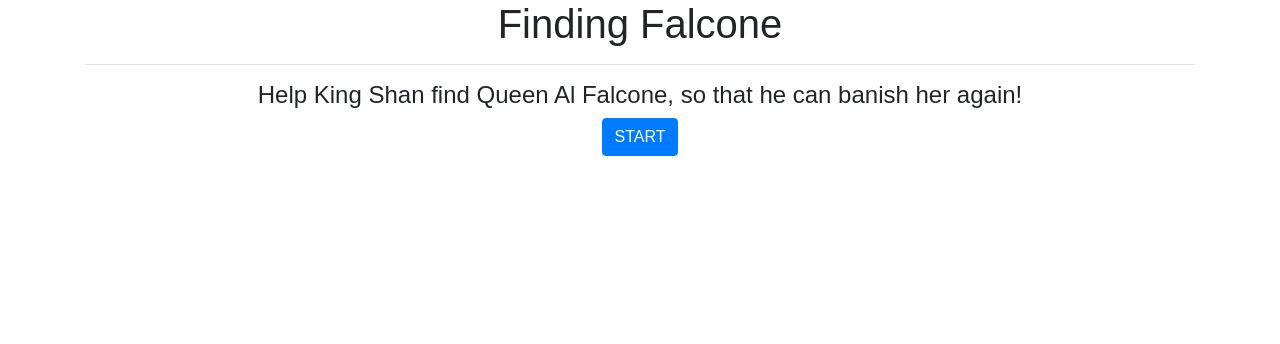
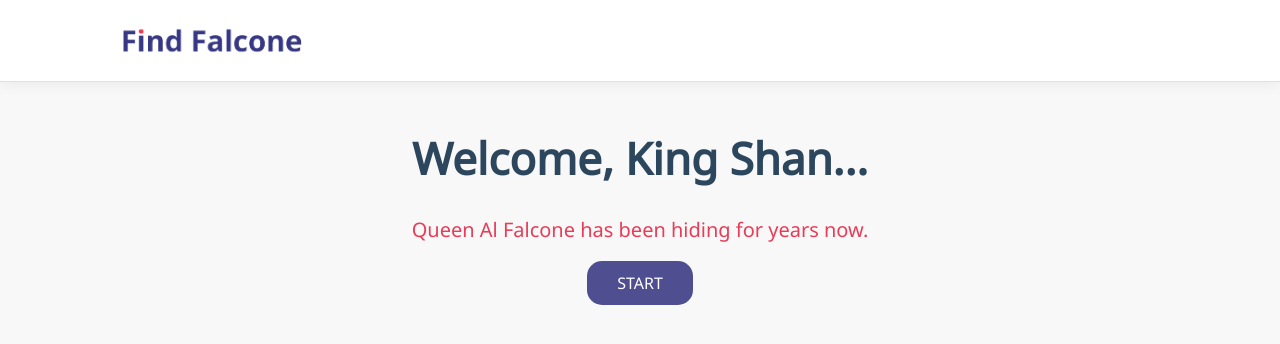
Before and after one commit to enumulak/FindFalcone_Angular, an Angular app: page /start in a window 1280 px wide. Shown: the top 344 px of the page. Built offline with nearby package versions, Linux system fonts and the light colour scheme.

Commit message:
CSS changes to StartComponent

```diff
--- a/src/app/app.component.html
+++ b/src/app/app.component.html
@@ -1,12 +1,11 @@
 
 
-<header style="text-align: center;">
+<!-- <header style="text-align: center;">
   <h1>
     {{ title }}
   </h1>
-</header>
-
+</header> -->
+<app-nav></app-nav>
 <div class="container" style="text-align: center;">
-  <hr>
   <router-outlet></router-outlet>
 </div>
--- a/src/app/nav/nav.component.css
+++ b/src/app/nav/nav.component.css
@@ -0,0 +1,20 @@
+a.navbar-brand {
+    white-space: normal;
+    word-break: break-all;
+    color: #4e4e91;
+    font-weight: 500;
+  }
+
+  html {
+    font-size: 14px;
+  }
+
+  @media (min-width: 768px) {
+    html {
+      font-size: 16px;
+    }
+  }
+
+  .box-shadow {
+    box-shadow: 0 .25rem .75rem rgba(0, 0, 0, .05);
+  }
--- a/src/app/nav/nav.component.html
+++ b/src/app/nav/nav.component.html
@@ -1,3 +1,7 @@
-<nav class="navbar navbar-light bg-light">
-  <a class="navbar-brand" href="#">FF</a>
+<nav class="navbar navbar-expand-sm navbar-toggleable-sm navbar-light bg-white border-bottom box-shadow mb-3">
+  <div class="container">
+    <a class="navbar-brand" routerLink="/">
+      <img src="../../assets/FF_Logo.png" class="img-fluid" style="max-height: 55px;">
+    </a>
+  </div>
 </nav>
--- a/src/app/start/start.component.css
+++ b/src/app/start/start.component.css
@@ -0,0 +1,25 @@
+h1, h2, h3, h4, h5, h6 {
+    color: #2c475d;
+}
+
+h2 {
+    font-weight: 900;
+    font-size: 2.75rem;
+    margin: 50px 0 30px 0;
+}
+
+p {
+    color: #e83c58;
+    font-size: 1.25rem;
+}
+
+a {
+    background-color: #4e4e91;
+    color: white;
+    padding: 10px 30px;
+    text-align: center;
+    text-decoration: none;
+    display: inline-block;
+    font-size: 16px;
+    border-radius: 15px;
+}
--- a/src/app/start/start.component.html
+++ b/src/app/start/start.component.html
@@ -1,3 +1,7 @@
-<h4>Help King Shan find Queen Al Falcone, so that he can banish her again!</h4>
+<h2>Welcome, King Shan...</h2>
 
-<button type="button" class="btn btn-primary" (click)="onClick()">START</button>
+<!-- <button type="button" class="btn btn-primary" (click)="onClick()">START</button> -->
+
+<p>Queen Al Falcone has been hiding for years now.</p>
+
+<a [routerLink]='["/findfalcone"]'>START</a>
--- a/src/index.html
+++ b/src/index.html
@@ -8,13 +8,15 @@
   <meta name="viewport" content="width=device-width, initial-scale=1">
   <link rel="icon" type="image/x-icon" href="favicon.ico">
 
-  <!-- BOOTSTRAP 4-->
+  <!-- BOOTSTRAP 4 -->
   <link rel="stylesheet" href="https://stackpath.bootstrapcdn.com/bootstrap/4.3.1/css/bootstrap.min.css" integrity="sha384-ggOyR0iXCbMQv3Xipma34MD+dH/1fQ784/j6cY/iJTQUOhcWr7x9JvoRxT2MZw1T" crossorigin="anonymous">
 
-  <!-- FONT AWESOME-->
+  <!-- FONT AWESOME -->
   <link rel="stylesheet" href="https://use.fontawesome.com/releases/v5.8.2/css/all.css" integrity="sha384-oS3vJWv+0UjzBfQzYUhtDYW+Pj2yciDJxpsK1OYPAYjqT085Qq/1cq5FLXAZQ7Ay" crossorigin="anonymous">
 
+  <!-- GOOGLE FONTS -->
   <link href="https://fonts.googleapis.com/css?family=Montserrat&display=swap" rel="stylesheet">
+  <link href="https://fonts.googleapis.com/css?family=Noto+Sans&display=swap" rel="stylesheet">
 
 </head>
 <body>
--- a/src/styles.css
+++ b/src/styles.css
@@ -1,5 +1,6 @@
 /* You can add global styles to this file, and also import other style files */
 
 body {
-    font-family: 'Monsterrat', sans-serif;
+    font-family: 'Noto Sans', sans-serif;
+    background-color: #f8f8f8;
 }
```
Also changed, not shown: src/assets/FF_Logo.png (added).
